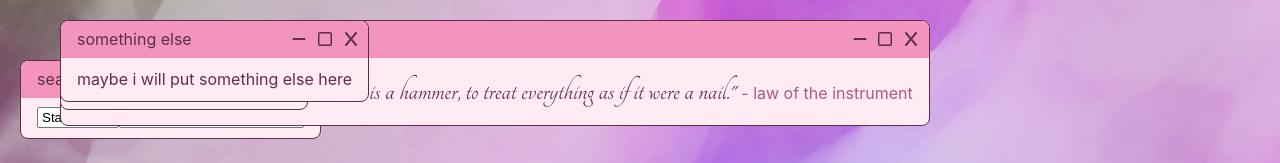
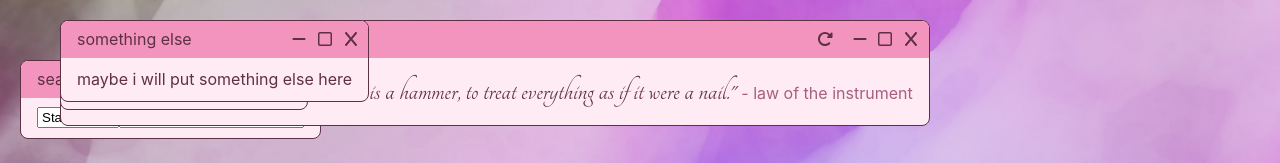
Before and after one commit to mirunaish/floppa-new-tab, a React (Vite) app: page / in a window 1280 px wide. Shown: the top 163 px of the page. Built offline with nearby package versions, Linux system fonts and the light colour scheme.

Commit message:
made quote daily

```diff
--- a/src/App.tsx
+++ b/src/App.tsx
@@ -10,9 +10,9 @@ function App() {
         <Card title="search" initialPosition={{ x: 10, y: 50 }}>
           <SearchBar />
         </Card>
-        <Card title="quote" initialPosition={{ x: 50, y: 10 }}>
-          <Quote />
-        </Card>
+
+        <Quote />
+
         <Card title="todolist" initialPosition={{ x: 50, y: 10 }}>
           <TodoList />
         </Card>
--- a/src/components/Card.tsx
+++ b/src/components/Card.tsx
@@ -1,7 +1,7 @@
 import React, { useCallback, useEffect, useState, ReactNode } from "react";
 import "./Card.css";
 import { useLocalStorage } from "../hooks/useLocalStorage";
-import { Coords } from "../types";
+import { Coords } from "../utils/types";
 import { FaMinus } from "react-icons/fa6";
 import { FaRegSquare } from "react-icons/fa6";
 import { FaX } from "react-icons/fa6";
@@ -10,12 +10,14 @@ interface CardProps {
   title: string;
   children: ReactNode;
   initialPosition?: Coords;
+  buttons?: () => ReactNode;
 }
 
 const Card: React.FC<CardProps> = ({
   title,
   children,
   initialPosition = { x: 100, y: 100 },
+  buttons,
 }) => {
   // position stored in local storage
   const [position, setPosition] = useLocalStorage(
@@ -98,6 +100,18 @@ const Card: React.FC<CardProps> = ({
         >
           {title}
         </div>
+        {buttons ? (
+          <div
+            style={{
+              padding: "0.4rem 0.6rem",
+              display: "flex",
+              alignItems: "center",
+              gap: "0.6rem",
+            }}
+          >
+            {buttons()}
+          </div>
+        ) : null}
         <div
           style={{
             padding: "0.4rem 0.6rem",
--- a/src/components/Quote.tsx
+++ b/src/components/Quote.tsx
@@ -1,18 +1,34 @@
 import React, { useMemo } from "react";
 import quotes from "../assets/quotes.json";
+import { useDailyRandom } from "../hooks/useDailyRandom";
+import { FaRotateRight } from "react-icons/fa6";
+import Card from "./Card";
 
 const Quote: React.FC = () => {
+  const [quoteIndex, refreshQuote] = useDailyRandom("quote", {
+    min: 0,
+    max: quotes.length,
+  });
+
   const quote = useMemo(() => {
-    return quotes[Math.floor(Math.random() * quotes.length)];
-  }, []);
+    return quotes[quoteIndex];
+  }, [quoteIndex]);
 
   return (
+    <Card
+      title="your daily quote"
+      initialPosition={{ x: 50, y: 10 }}
+      buttons={() => (
+        <FaRotateRight style={{ cursor: "pointer" }} onClick={refreshQuote} />
+      )}
+    >
       <div style={{ alignItems: "baseline" }}>
         <span style={{ fontFamily: "Tangerine", fontSize: "2em" }}>
           "{quote.quote}"
         </span>
         <span style={{ color: "var(--gray)" }}> - {quote.author}</span>
       </div>
+    </Card>
   );
 };
 
--- a/src/components/SearchBar.tsx
+++ b/src/components/SearchBar.tsx
@@ -1,5 +1,5 @@
 import React, { useCallback, useState } from "react";
-import { DEFAULT_ENGINE, SearchEngines } from "../consts";
+import { DEFAULT_ENGINE, SearchEngines } from "../utils/consts";
 import TextInput from "./TextInput";
 
 const SearchBar: React.FC = () => {
--- a/src/components/TodoList.tsx
+++ b/src/components/TodoList.tsx
@@ -25,7 +25,6 @@ const TodoItem: React.FC<TodoItemProps> = ({
     <div>
       <input type="checkbox" checked={done} onChange={() => toggleDone(id)} />
       <span
-        key={id}
         style={{
           marginLeft: 5,
           color: done ? "var(--gray)" : "var(--black)",
@@ -86,7 +85,12 @@ const TodoList: React.FC = () => {
   return (
     <div style={{ display: "flex", flexDirection: "column", gap: 2 }}>
       {todoList.map((todo) => (
-        <TodoItem {...todo} removeTodo={removeTodo} toggleDone={toggleDone} />
+        <TodoItem
+          {...todo}
+          key={todo.id}
+          removeTodo={removeTodo}
+          toggleDone={toggleDone}
+        />
       ))}
       <div
         style={{
--- /dev/null
+++ b/src/hooks/useDailyRandom.ts
@@ -0,0 +1,34 @@
+import { useCallback, useEffect, useMemo } from "react";
+import { useLocalStorage } from "./useLocalStorage";
+import { Interval } from "../utils/types";
+import { generateRandom } from "../utils";
+
+interface Random {
+  number: number;
+  date: string;
+}
+
+export function useDailyRandom(
+  name: string,
+  range: Interval
+): [number, () => void] {
+  const today = useMemo(() => new Date().toDateString(), []);
+
+  // store today's random number in local storage
+  const [random, setRandom] = useLocalStorage<Random>(`${name}-random`, {
+    number: generateRandom(range),
+    date: today,
+  });
+
+  // if the date has changed, generate a new random number
+  useEffect(() => {
+    if (random.date != today) setRandom({ number: Math.random(), date: today });
+  }, [random, setRandom, today]);
+
+  // on user request, get a new random number today
+  const refresh = useCallback(() => {
+    setRandom({ number: generateRandom(range), date: today });
+  }, [range, setRandom, today]);
+
+  return [random.number, refresh];
+}
--- a/src/types.ts
+++ /dev/null
@@ -1,4 +0,0 @@
-export interface Coords {
-  x: number;
-  y: number;
-}
--- /dev/null
+++ b/src/utils/index.ts
@@ -0,0 +1,5 @@
+import { Interval } from "./types";
+
+export const generateRandom = (range: Interval) => {
+  return Math.floor(Math.random() * (range.max - range.min) + range.min);
+};
--- /dev/null
+++ b/src/utils/types.ts
@@ -0,0 +1,9 @@
+export interface Coords {
+  x: number;
+  y: number;
+}
+
+export interface Interval {
+  min: number;
+  max: number;
+}
```
Also changed, not shown: src/utils/consts.ts (renamed from src/consts.ts). Lines whose indentation alone changed are shown as unchanged.
